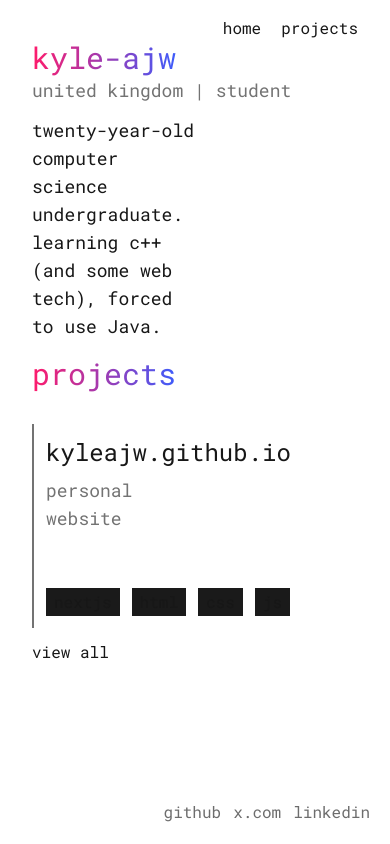
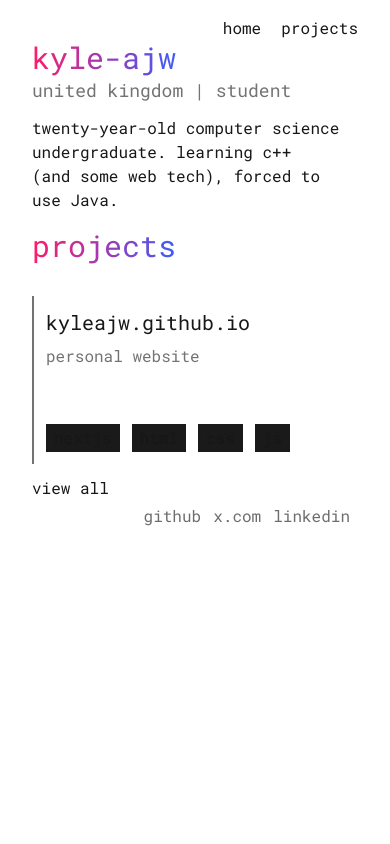
Before and after one commit to kyleajw/kyleajw.github.io, a Next.js app: page / in a window 390 px wide. Built offline with nearby package versions, Linux system fonts and the light colour scheme.

Commit message:
added mobile responsiveness

```diff
--- a/src/_components/Footer.jsx
+++ b/src/_components/Footer.jsx
@@ -1,6 +1,6 @@
 export default function Footer() {
   return (
-    <div className="absolute bottom-5 right-5 flex flex-row space-x-3">
+    <div className="absolute right-10 pb-10 md:p-0 md:bottom-5 md:right-5 flex flex-row space-x-3">
       <a
         className="text-[#6d6d6d] hover:text-white duration-150"
         href="https://github.com/kyleajw"
@@ -11,7 +11,7 @@ export default function Footer() {
       <a
         className="text-[#6d6d6d] hover:text-white duration-150"
         href="https://x.com/kyle_ajw"
-        target="_blank"
+        target="blank"
       >
         x.com
       </a>
--- a/src/_components/Project.jsx
+++ b/src/_components/Project.jsx
@@ -6,12 +6,12 @@ export default function Project(props) {
   });
 
   return (
-    <a href={props.link} target="_blank" className="w-1/2 group">
+    <a href={props.link} target="_blank" className="md:w-1/2 group">
       <div className="border-l-2 border-neutral-500 p-3">
-        <h3 className="text-2xl inline-block group-hover:bg-gradient-to-r group-hover:from-[#ff1b6b] group-hover:to-[#3D5CFB] group-hover:text-transparent group-hover:bg-clip-text duration-150">
+        <h3 className="text-xl md:text-2xl inline-block group-hover:bg-gradient-to-r group-hover:from-[#ff1b6b] group-hover:to-[#3D5CFB] group-hover:text-transparent group-hover:bg-clip-text duration-150">
           {props.name}
         </h3>
-        <p className="text-lg text-neutral-500 text-wrap break-words mt-2">
+        <p className="md:text-lg text-neutral-500 text-wrap break-words mt-2">
           {props.description}
         </p>
         <div className="mt-14 flex flex-row space-x-3">{...projectStack}</div>
--- a/src/app/page.js
+++ b/src/app/page.js
@@ -6,14 +6,13 @@ export default function Home() {
     <div className="">
       <h2 className="">kyle-ajw</h2>
       <div className="text-neutral-500 text-lg">united kingdom | student</div>
-      <div className="w-1/2 text-pretty text-lg mt-3">twenty-year-old computer science undergraduate. learning c++ (and some web tech), forced to use Java.</div>
+      <div className="md:w-1/2 text-pretty md:text-lg mt-3">twenty-year-old computer science undergraduate. learning c++ (and some web tech), forced to use Java.</div>
     </div>
 
-    <div className="mt-4">
+    <div className="mt-4 mb-1">
       <h2>projects</h2>
       <div className="flex flex-col space-y-8 mt-8">
-        <Project name="kyleajw.github.io" description="personal website" link="https://github.com/kyleajw/kyleajw.github.io" stack={["nextjs", "html", "css", "js"]} />
-      </div>
+        <Project name="kyleajw.github.io" description="personal website" link="https://github.com/kyleajw/kyleajw.github.io" stack={["nextjs", "html", "css", "js"]} />      </div>
       <Link href="/projects">
         <div className="hover:text-[#ff1b6b] duration-150 inline-block mt-3">view all</div>
       </Link>
```
Also changed, not shown: 5 other files (tests, documents, lock files or other folders).
